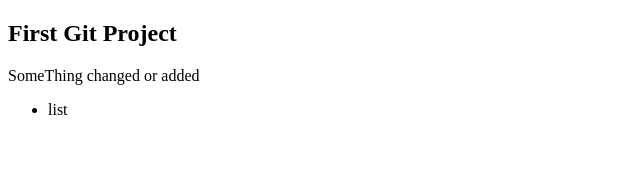
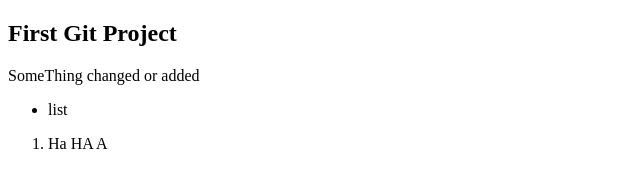
Before and after one commit to PatelSaurabh18/test_01, a plain HTML site: page index.html in a window 1280 px wide. Shown: the full height of the page, 0-640 px from the left. Drawn offline with Linux system fonts and the light colour scheme.

Commit message:
A ordered_list added

```diff
--- a/index.html
+++ b/index.html
@@ -12,5 +12,9 @@
     <ul>
         <li>list</li>
     </ul>
+
+    <ol>
+        <li>Ha HA A </li>
+    </ol>
 </body>
 </html>
```
